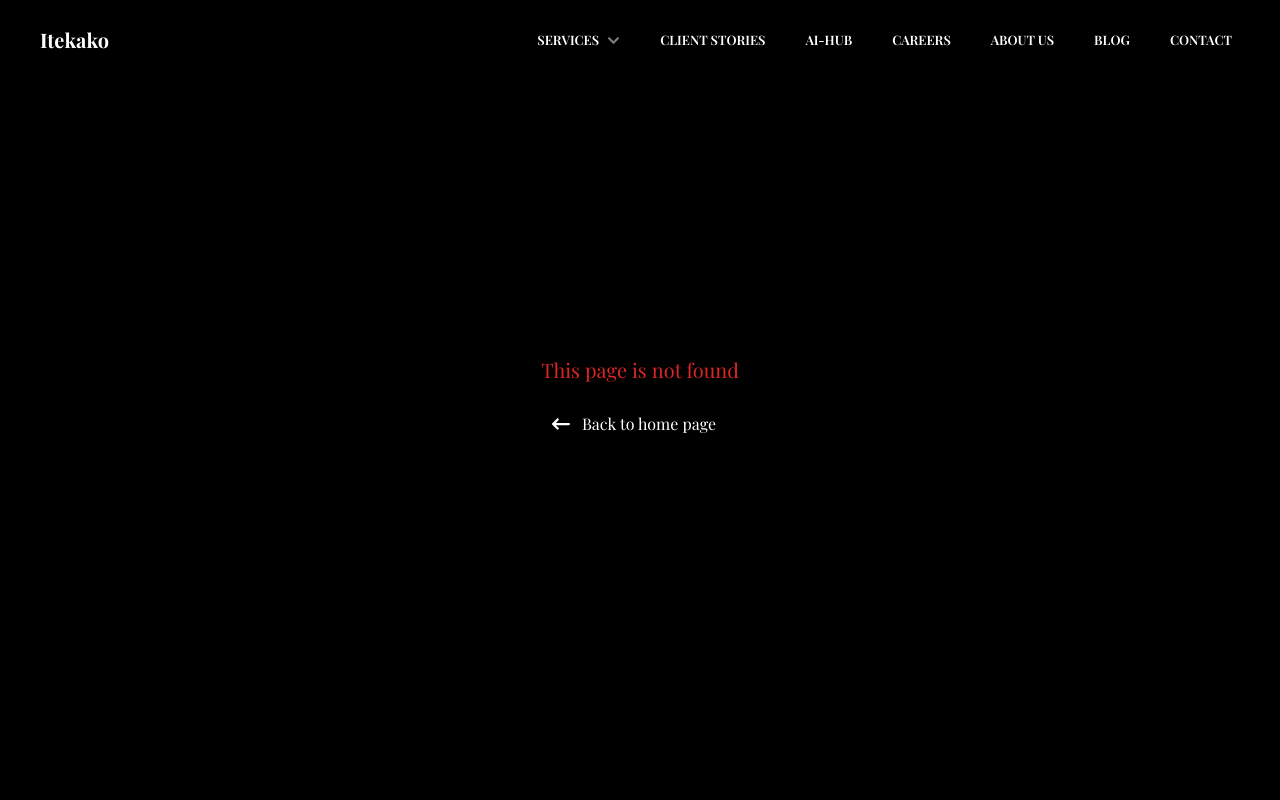
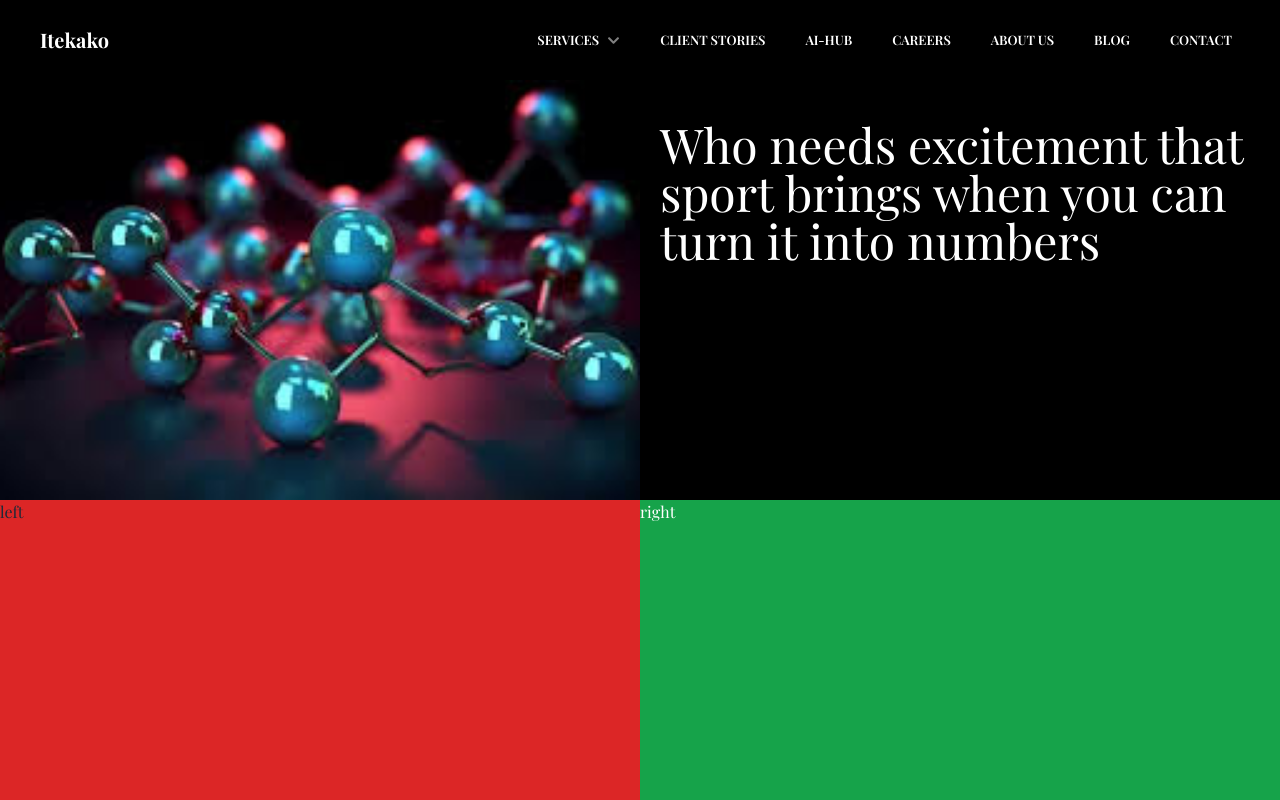
Before and after one commit to solomon-ojo/aortastudio, a React (Vite) app in the folder client/: page /stats-perform in a window 1280 px wide. Shown: the top 800 px of the page. Built offline with nearby package versions, Linux system fonts and the light colour scheme; a web font is replaced by a local one.

Commit message:
add stat-perform hero and about

```diff
--- a/client/src/App.jsx
+++ b/client/src/App.jsx
@@ -2,13 +2,15 @@ import React from "react";
 import { BrowserRouter as Router, Route, Routes } from "react-router-dom";
 import Navbar from "./components/Navbar";
 import Footer from "./components/Footer";
-
 const Home = React.lazy(() => import("./pages/home/Home"));
 const About = React.lazy(() => import("./pages/about/About"));
 const Contact = React.lazy(() => import("./pages/contact/Contact"));
 const Blog = React.lazy(() => import("./pages/blog/Blog"));
 const ClientStories = React.lazy(() =>
   import("./pages/clientStories/ClientStories")
+);
+const StatsPerform = React.lazy(() =>
+  import("./pages/clientStories/StatsPerform")
 );
 
 const CustomSoftwareDevelopment = React.lazy(() =>
@@ -28,6 +30,7 @@ const App = () => {
           <Route path="/contact" element={<Contact />} />
           <Route path="/blog" element={<Blog />} />
           <Route path="/client-stories" element={<ClientStories />} />
+          <Route path="/stats-perform" element={<StatsPerform />} />
 
           <Route
             path="/custom-software-development"
--- a/client/src/components/ClientCard.jsx
+++ b/client/src/components/ClientCard.jsx
@@ -1,15 +1,18 @@
 import React, { useState } from "react";
 import { VscArrowRight } from "react-icons/vsc";
 import { cards } from "../utils/card";
+import { Link } from "react-router-dom";
 
 const ClientCard = () => {
   const [hoveredCardId, setHoveredCardId] = useState(null);
 
   return (
     <section className="w-full text-white py-8 pt-12">
-      <div className="w-full grid grid-cols-1 md:grid-cols-2 lg:grid-cols-3 gap-6  cursor-pointer">
+      <div className="w-full grid grid-cols-1 md:grid-cols-2 lg:grid-cols-3   cursor-pointer">
         {cards.map((card) => (
-          <div
+          <Link
+            onClick={() => scrollTo(0, 0)}
+            to={"/stats-perform"}
             key={card.id}
             onMouseEnter={() => setHoveredCardId(card.id)}
             onMouseLeave={() => setHoveredCardId(null)}
@@ -34,7 +37,7 @@ const ClientCard = () => {
                 }`}
               />
             </div>
-          </div>
+          </Link>
         ))}
       </div>
     </section>
--- a/client/src/components/Navbar.jsx
+++ b/client/src/components/Navbar.jsx
@@ -65,7 +65,7 @@ const Navbar = () => {
             <div className=" flex  justify-end lg:hidden  h-full w-full">
               <div
                 onClick={handleToggle}
-                className=" h-9 w-9 rounded-full flex items-center justify-center border border-gray-200 hover:cursor-pointer"
+                className=" h-9 w-9 z-50 rounded-full flex items-center justify-center border border-gray-200 hover:cursor-pointer"
               >
                 <LuPlus
                   size={30}
--- /dev/null
+++ b/client/src/components/StatsAbout.jsx
@@ -0,0 +1,18 @@
+import React from "react";
+
+const StatsAbout = () => {
+  return (
+    <section className="h-[460px] lg:h-[500px] w-full bg-sky-100 text-gray-800">
+      <div className="flex flex-col lg:flex-row items-center h-full w-full">
+        {/* left */}
+        <div className="flex-1 h-2/3 lg:h-full w-full bg-red-600">left</div>
+        {/* right */}
+        <div className="flex-1 h-full w-full bg-green-600 text-white">
+          right
+        </div>
+      </div>
+    </section>
+  );
+};
+
+export default StatsAbout;
--- /dev/null
+++ b/client/src/components/StatsPerformHero.jsx
@@ -0,0 +1,27 @@
+import React from "react";
+
+const StatsPerformHero = () => {
+  return (
+    <section className="h-[600px] lg:h-[500px] w-full bg-sky-100 text-gray-800">
+      <div className="flex flex-col lg:flex-row items-center h-full w-full pt-20">
+        {/* left */}
+        <div className="flex-1 h-3/5 lg:h-full w-full bg-red-600">
+          <img
+            src="/img1.jpg"
+            alt="image"
+            className="w-full h-full object-cover"
+          />
+        </div>
+        {/* right */}
+        <div className="flex-1 h-full w-full bg-black text-white">
+          <p className="text-lg sm:text-2xl md:text-4xl lg:text-5xl pt-10 px-5">
+            Who needs excitement that sport brings when you can turn it into
+            numbers
+          </p>
+        </div>
+      </div>
+    </section>
+  );
+};
+
+export default StatsPerformHero;
--- /dev/null
+++ b/client/src/pages/clientStories/StatsPerform.jsx
@@ -0,0 +1,14 @@
+import React from "react";
+import StatsPerformHero from "../../components/StatsPerformHero";
+import StatsAbout from "../../components/StatsAbout";
+
+const StatsPerform = () => {
+  return (
+    <main className="w-full min-h-screen">
+      <StatsPerformHero />
+      <StatsAbout />
+    </main>
+  );
+};
+
+export default StatsPerform;
```
